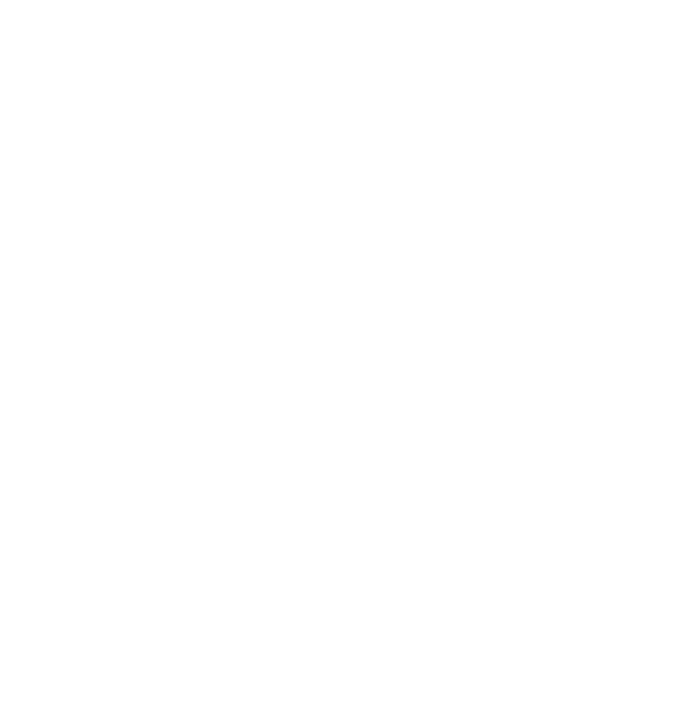
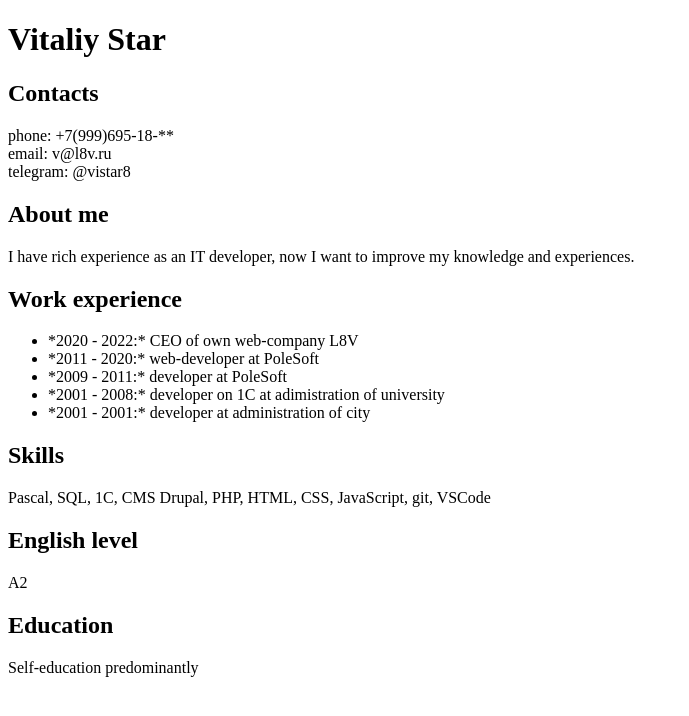
Before and after one commit to vistar/rsschool-cv, a plain HTML site: page index.html in a window 1280 px wide. Shown: the whole page, without its empty margins (0-689 px from the left). Drawn offline with Linux system fonts and the light colour scheme.

Commit message:
feat: add contacts and about me

```diff
--- a/index.html
+++ b/index.html
@@ -1,5 +1,5 @@
 <!DOCTYPE html>
-<html lang="en">
+<html lang="ru">
 <head>
   <meta charset="UTF-8">
   <meta http-equiv="X-UA-Compatible" content="IE=edge">
@@ -7,6 +7,37 @@
   <title>CV vistar</title>
 </head>
 <body>
+  <h1>Vitaliy Star</h1>
+  <h2>Contacts</h2>
 
+  phone: +7(999)695-18-**<br/>
+  email: v@l8v.ru<br/>
+  telegram: @vistar8<br/>
+
+  <h2>About me</h2>
+
+  I have rich experience as an IT developer, now I want to improve my knowledge and experiences.
+
+  <h2>Work experience</h2>
+
+  <ul>
+    <li>*2020 - 2022:* CEO of own web-company L8V</li>
+    <li>*2011 - 2020:* web-developer at PoleSoft</li>
+    <li>*2009 - 2011:* developer at PoleSoft</li>
+    <li>*2001 - 2008:* developer on 1C at adimistration of university</li>
+    <li>*2001 - 2001:* developer at administration of city</li>
+  </ul>
+
+  <h2>Skills</h2>
+
+  Pascal, SQL, 1C, CMS Drupal, PHP, HTML, CSS, JavaScript, git, VSCode
+
+  <h2>English level</h2>
+
+  A2
+
+  <h2>Education</h2>
+
+  Self-education predominantly
 </body>
 </html>
```
